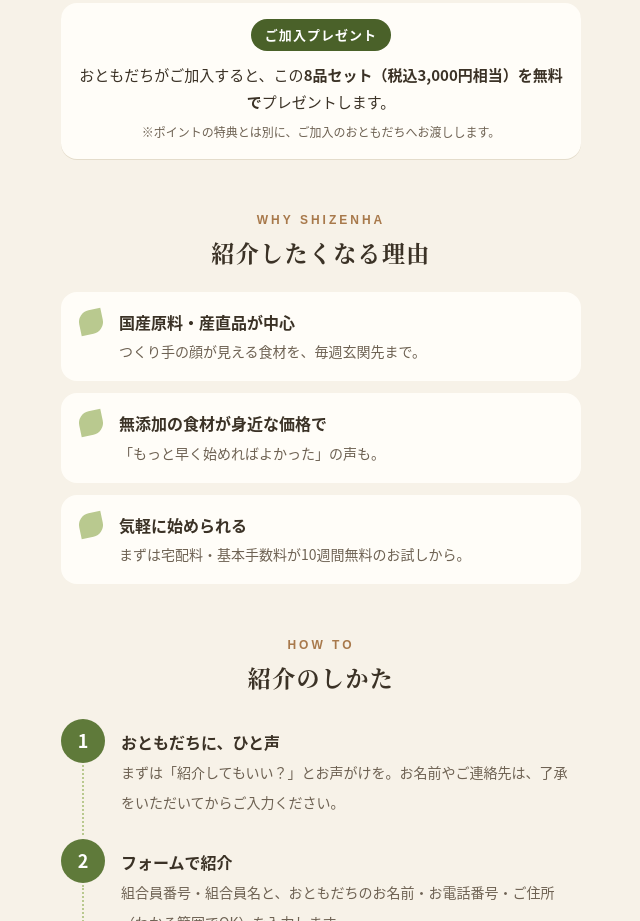
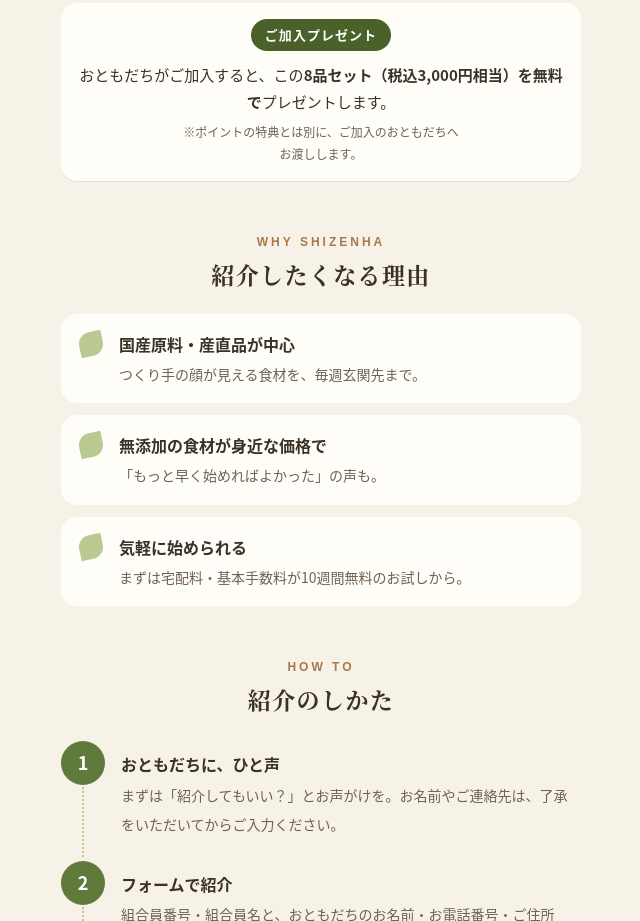
Before and after one commit to shizenha-club/shizenha-shoukai-lp, a plain HTML site: page index.html in a window 1280 px wide. Shown: the part 1480-2401 px from the top of the page, without its empty margins (319-959 px from the left). Drawn offline with Linux system fonts and the light colour scheme; a web font is replaced by a local one.

Commit message:
ご加入プレゼントの注記に改行を追加

```diff
--- a/index.html
+++ b/index.html
@@ -187,7 +187,7 @@ footer b{display:block;color:var(--ink);font-size:14px;margin-bottom:4px}
 <div style="background:#fffdf8;border-radius:16px;padding:16px 18px;margin-top:12px;text-align:center;box-shadow:0 1px 0 #e4dccb">
 <div style="display:inline-block;background:#4a6129;color:#fff;font-weight:900;font-size:13px;letter-spacing:.08em;border-radius:999px;padding:4px 14px">ご加入プレゼント</div>
 <p style="margin-top:10px;font-size:15px;line-height:1.8">おともだちがご加入すると、この<strong>8品セット（税込3,000円相当）を無料で</strong>プレゼントします。</p>
-<p style="margin-top:6px;font-size:12px;color:#6e6253">※ポイントの特典とは別に、ご加入のおともだちへお渡しします。</p>
+<p style="margin-top:6px;font-size:12px;color:#6e6253">※ポイントの特典とは別に、ご加入のおともだちへ<br>お渡しします。</p>
 </div>
 
 
```
